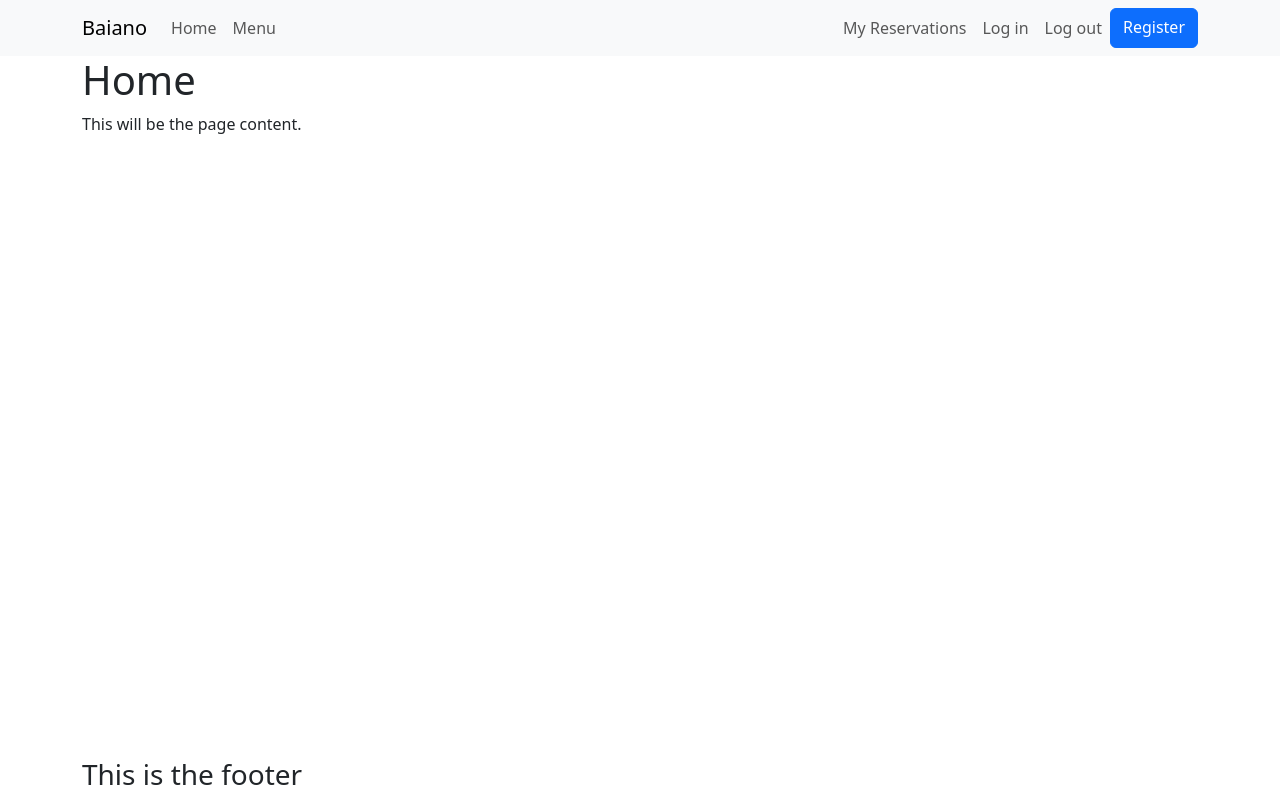
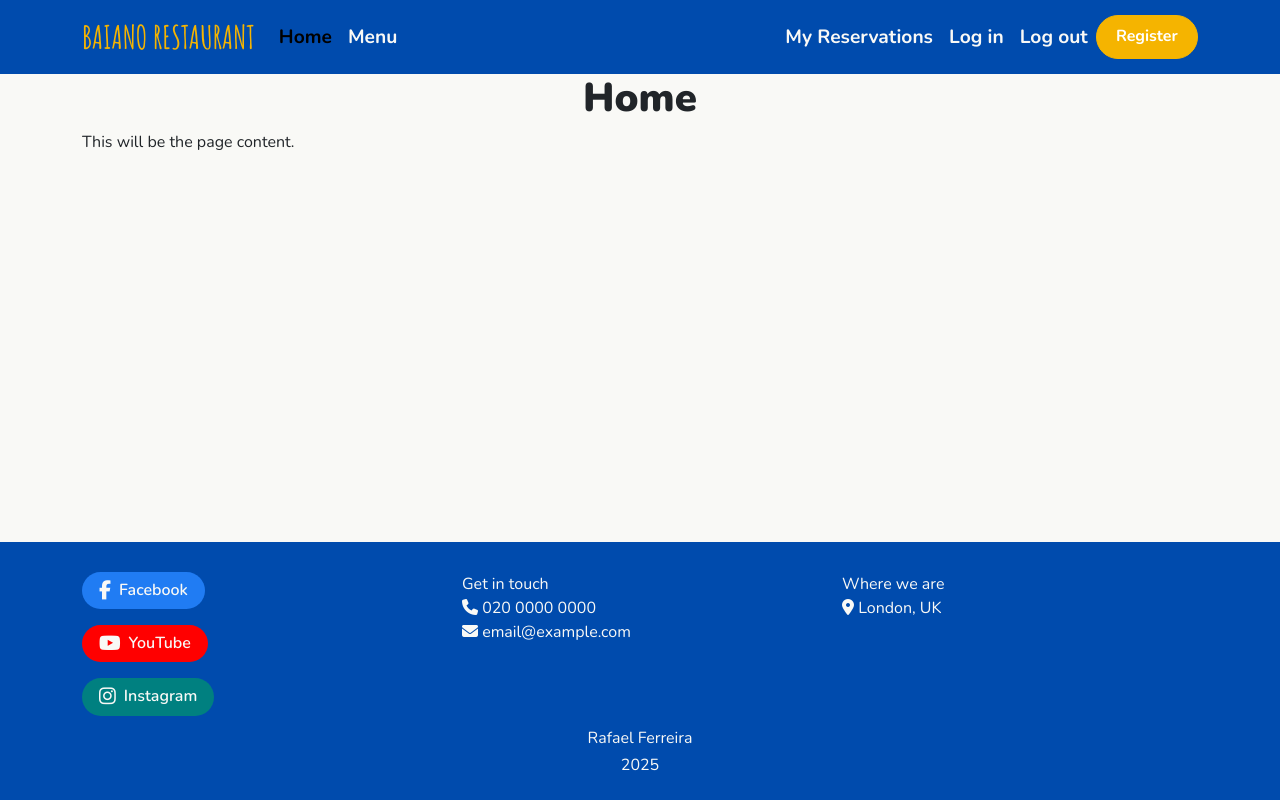
Before and after one commit to faelf/baiano, a Django app: page / in a window 1280 px wide. Run offline with Django 4.2, Linux system fonts and the light colour scheme; some libraries are stand-ins or nearby versions.

Commit message:
Add Static files, and Navbar and Footer to base.html

```diff
--- a/baiano/settings.py
+++ b/baiano/settings.py
@@ -132,6 +132,9 @@ USE_TZ = True
 # https://docs.djangoproject.com/en/4.2/howto/static-files/
 
 STATIC_URL = 'static/'
+STATICFILES_DIRS = [
+    os.path.join(BASE_DIR, 'static'),
+    ]
 STATIC_ROOT = os.path.join(BASE_DIR, 'staticfiles')
 
 # Default primary key field type
--- /dev/null
+++ b/static/css/main.css
@@ -0,0 +1,157 @@
+/* Google Fonts */
+@import url('https://fonts.googleapis.com/css2?family=Amatic+SC:wght@400;700&family=Nunito:ital,wght@0,200..1000;1,200..1000&family=Quicksand:wght@300..700&display=swap');
+
+/* Default Values */
+:root {
+  --colour-primary: hsl(214, 100%, 34%);  /* #004AAD */
+  --colour-secondary: hsl(44, 100%, 48%); /* #F4B400 */
+  --colour-secondary-hover: hsl(44, 100%, 68%);
+  --colour-light: 	hsl(60, 20%, 97%);    /* #F9F9F6 */
+  --colour-dark: hsl(0, 0%, 11%);         /* #1B1B1B */
+  --colour-danger: hsl(352, 70%, 50%);    /* #D7263D */
+  --colour-success: hsl(120, 40%, 39%);   /* #3B8B3B */
+
+  --font-body: 'Nunito', sans-serif;
+  --font-logo: "Amatic SC", sans-serif;
+  --font-headings: 'Pacifico', cursive;
+}
+
+/* General Styles */
+
+body {
+  background-color: var(--colour-light);
+  font-family: var(--font-body);
+}
+
+h1, h2, h3, h4, h5, h6 {
+  text-align: center;
+  font-weight: 900;
+}
+
+p {
+  margin-bottom: 0.2rem;
+}
+
+/* Buttons Styles */
+
+.btn {
+  display: inline-flex;        /* Use flexbox */
+  align-items: center;         /* Vertical center */
+  justify-content: center;     /* Horizontal center */
+  line-height: 1.2;
+  padding: 0.5rem 1.2rem;
+}
+
+.btn-secondary {
+  background-color: var(--colour-secondary);
+  border-color: var(--colour-secondary);
+  font-family: var(--font-body);
+  border-radius: 70px;
+  font-weight: bold;
+}
+
+.btn-secondary:hover {
+  background-color: var(--colour-secondary-hover);
+  border-color: var(--colour-secondary-hover);
+  color: var(--colour-dark);
+}
+
+/* Navitagation Styles */
+
+.navbar-brand {
+  font-family: var(--font-logo);
+  color: var(--colour-secondary);
+  font-size: 2rem;
+  font-weight: 900;
+}
+
+.navbar-brand:hover {
+  color: var(--colour-secondary);
+}
+
+nav {
+  background-color: var(--colour-primary);
+}
+
+.nav-link {
+  color: var(--colour-light);
+  font-weight: bold;
+  font-family: var(--font-body);
+  font-size: 1.2rem;
+}
+
+.active {
+  color: var(--colour-dark)
+}
+
+/* Footer Styles */
+footer {
+  --color-facebook: hsl(214, 90%, 54%);   /* #1877f2 */
+  --color-youtube: hsl(0, 100%, 50%);     /* #ff0000 */
+  --color-instagram: hsl(180, 100%, 25%); /* #008080 */
+}
+
+footer {
+  background-color: var(--colour-primary);
+  color: var(--colour-light);
+  padding: 20px 10px;
+}
+
+/* Social Media Buttons */
+
+.social-buttons {
+  display: flex;
+  flex-direction: column;
+  gap: 1rem;
+  margin: 1rem 0;
+}
+
+.social-buttons .btn {
+  display: inline-flex;
+  align-items: center;
+  justify-content: center;
+  gap: 0.5rem;
+  font-family: var(--font-body);
+  font-weight: 600;
+  padding: 0.5rem 1rem;
+  border-radius: 60px;
+  color: var(--color-light);
+  text-decoration: none;
+  transition: background-color 0.3s ease;
+}
+
+.social-buttons .btn i {
+  font-size: 1.2em;
+}
+
+/* Facebook */
+.btn-facebook {
+  background-color: var(--color-facebook);
+}
+.btn-facebook:hover {
+  background-color: hsl(221, 80%, 40%);
+}
+
+/* YouTube */
+.btn-youtube {
+  background-color: var(--color-youtube);
+}
+.btn-youtube:hover {
+  background-color: hsl(0, 100%, 60%);
+}
+
+/* Instagram */
+.btn-instagram {
+  background-color: var(--color-instagram);
+}
+.btn-instagram:hover {
+  background-color: hsl(180, 100%, 40%);
+}
+
+.address ul,
+.contact-me ul,
+.social-buttons {
+  list-style: none;
+  padding-left: 0; /* also remove default indent */
+  margin: 10px 0;
+}
--- a/templates/base.html
+++ b/templates/base.html
@@ -1,8 +1,14 @@
+{% load static %}
+
 <!doctype html>
 <html lang="en">
 
 <head>
   <meta charset="utf-8">
+
+  <!-- Same as header background color -->
+  <meta name="theme-color" content="#004AAD">
+
   <meta name="viewport" content="width=device-width, initial-scale=1">
 
   {% block page-title %}
@@ -12,26 +18,34 @@
   <!-- Bootstrap 5 -->
   <link href="https://cdn.jsdelivr.net/npm/bootstrap@5.3.7/dist/css/bootstrap.min.css" rel="stylesheet"
     integrity="sha384-LN+7fdVzj6u52u30Kp6M/trliBMCMKTyK833zpbD+pXdCLuTusPj697FH4R/5mcr" crossorigin="anonymous">
+
+  <!-- Custom CSS -->
+  <link rel="stylesheet" href="{% static 'css/main.css' %}">
 </head>
 
 <body class="d-flex flex-column min-vh-100">
 
-  <nav class="navbar navbar-expand-lg bg-body-tertiary">
+  <nav class="navbar navbar-expand-lg">
     <div class="container">
-      <a class="navbar-brand" href="/">Baiano</a>
+
+      <a class="navbar-brand" href="/">BAIANO RESTAURANT</a>
+
       <button class="navbar-toggler" type="button" data-bs-toggle="collapse" data-bs-target="#navbarSupportedContent"
         aria-controls="navbarSupportedContent" aria-expanded="false" aria-label="Toggle navigation">
         <span class="navbar-toggler-icon"></span>
       </button>
+
       <div class="collapse navbar-collapse" id="navbarSupportedContent">
-        <ul class="navbar-nav me-auto mb-2 mb-lg-0">
+
+        <ul class="navbar-nav me-auto">
           <li class="nav-item">
-            <a class="nav-link" href="/">Home</a>
+            <a class="nav-link {% if request.path == '/' %}active{% endif %}" href="/">Home</a>
           </li>
           <li class="nav-item">
-            <a class="nav-link" href="/menu">Menu</a>
+            <a class="nav-link {% if request.path == '/menu/' %}active{% endif %}" href="/menu">Menu</a>
           </li>
         </ul>
+
         <ul class="navbar-nav ms-md-auto">
           <li class="nav-item">
             <a class="nav-link" href="#">My Reservations</a>
@@ -43,9 +57,10 @@
             <a class="nav-link" href="#">Log out</a>
           </li>
           <li class="d-flex">
-            <a class="btn btn-primary" href="#" role="button">Register</a>
+            <a class="btn btn-secondary" href="#" role="button">Register</a>
           </li>
         </ul>
+
       </div>
     </div>
   </nav>
@@ -56,7 +71,68 @@
 
   <footer class="mt-auto">
     <div class="container">
-      <h3>This is the footer</h3>
+      <div class="row">
+
+        <div class="col-12 col-md-4">
+          <ul class="social-buttons">
+            <li>
+              <a href="#" class="btn btn-facebook" target="_blank" aria-label="Facebook">
+                <i class="fab fa-facebook-f"></i>
+                <span>Facebook</span>
+              </a>
+            </li>
+            <li>
+              <a href="#" class="btn btn-youtube" target="_blank" aria-label="YouTube">
+                <i class="fab fa-youtube"></i>
+                <span>YouTube</span>
+              </a>
+            </li>
+            <li>
+              <a href="#" class="btn btn-instagram" target="_blank" aria-label="Instagram">
+                <i class="fab fa-instagram"></i>
+                <span>Instagram</span>
+              </a>
+            </li>
+          </ul>
+        </div>
+
+        <div class="col-12 col-md-4">
+          <div class="contact-me">
+            <ul>
+              <li>
+                Get in touch
+              </li>
+              <li>
+                <i class="fas fa-phone"></i>
+                020 0000 0000
+              </li>
+              <li>
+                <i class="fas fa-envelope"></i>
+                email@example.com
+              </li>
+            </ul>
+          </div>
+        </div>
+
+        <div class="col-12 col-md-4">
+          <div class="address">
+            <ul>
+              <li>
+                Where we are
+              </li>
+              <li>
+                <i class="fas fa-map-marker-alt"></i> London, UK
+              </li>
+            </ul>
+          </div>
+        </div>
+
+        <div class="col-12 text-center">
+          <p>Rafael Ferreira</p>
+          <p>2025</p>
+        </div>
+
+      </div>
     </div>
   </footer>
 
@@ -64,6 +140,9 @@
   <script src="https://cdn.jsdelivr.net/npm/bootstrap@5.3.7/dist/js/bootstrap.bundle.min.js"
     integrity="sha384-ndDqU0Gzau9qJ1lfW4pNLlhNTkCfHzAVBReH9diLvGRem5+R9g2FzA8ZGN954O5Q"
     crossorigin="anonymous"></script>
+
+  <!-- Fontawesome -->
+  <script src="https://kit.fontawesome.com/8fd7781574.js" crossorigin="anonymous"></script>
 </body>
 
 </html>
```
